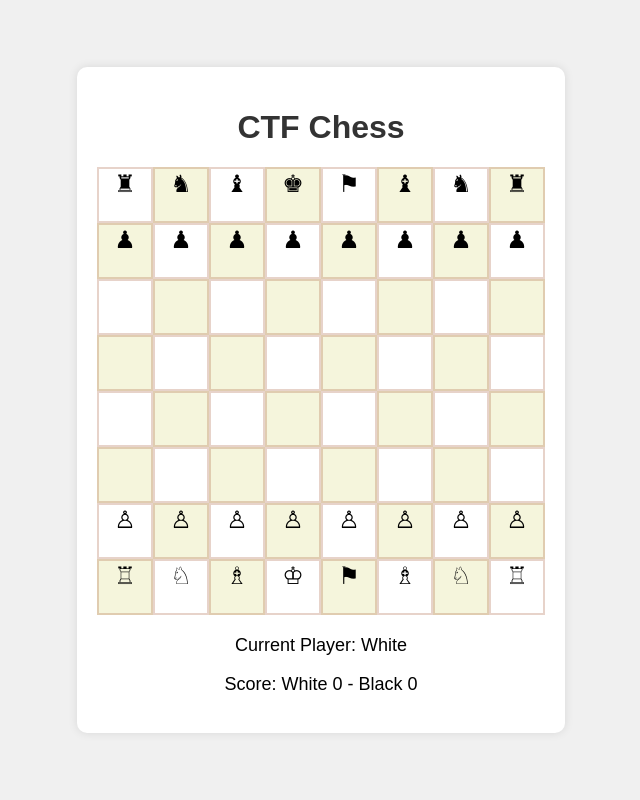
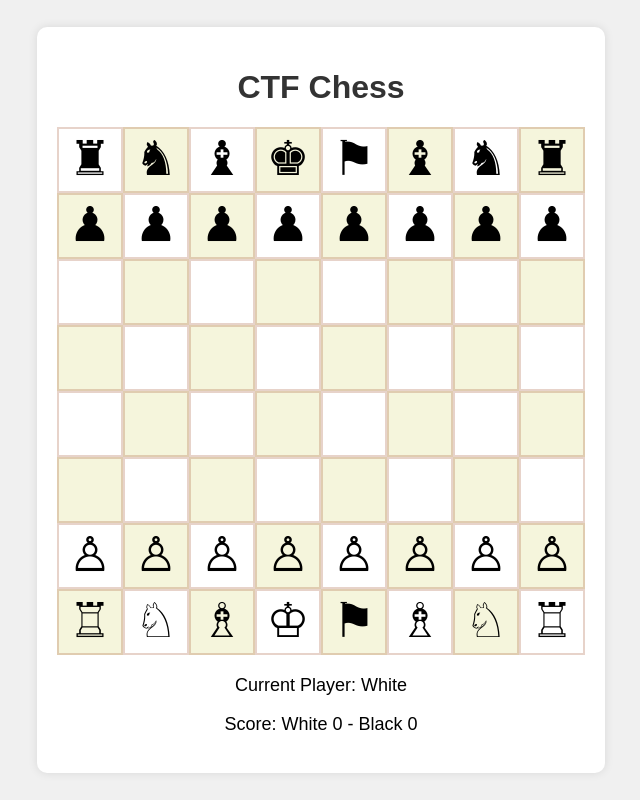
Before and after one commit to dotpipe/ragectf, a plain HTML site: page index.html in a window 1280 px wide. Both pictures are taken after a click on the button "Play Against Bot". Shown: the whole page, without its empty margins (319-959 px from the left). Drawn offline with Linux system fonts and the light colour scheme.

Commit message:
new styles

```diff
--- a/styles.css
+++ b/styles.css
@@ -44,25 +44,25 @@ button:hover {
     margin: 20px auto;
     border: 2px solid rgba(sienna, 0.5);
     text-align: center;
-    font-size: 24px;
+    font-size: 48px;
     cursor: pointer;
 }
 
 #chessboard .white {
-    width: 50px;
-    height: 50px;
+    width: 60px;
+    height: 60px;
     border: 2px solid rgba(160, 82, 45, 0.25);
     text-align: center;
-    font-size: 24px;
+    font-size: 48px;
     cursor: pointer;
 }
 
 #chessboard .beige {
-    width: 50px;
-    height: 50px;
+    width: 60px;
+    height: 60px;
     text-align: center;
     border: 2px solid rgba(160, 82, 45, 0.25);
-    font-size: 24px;
+    font-size: 48px;
     cursor: pointer;
     background-color: beige;
 }
```
